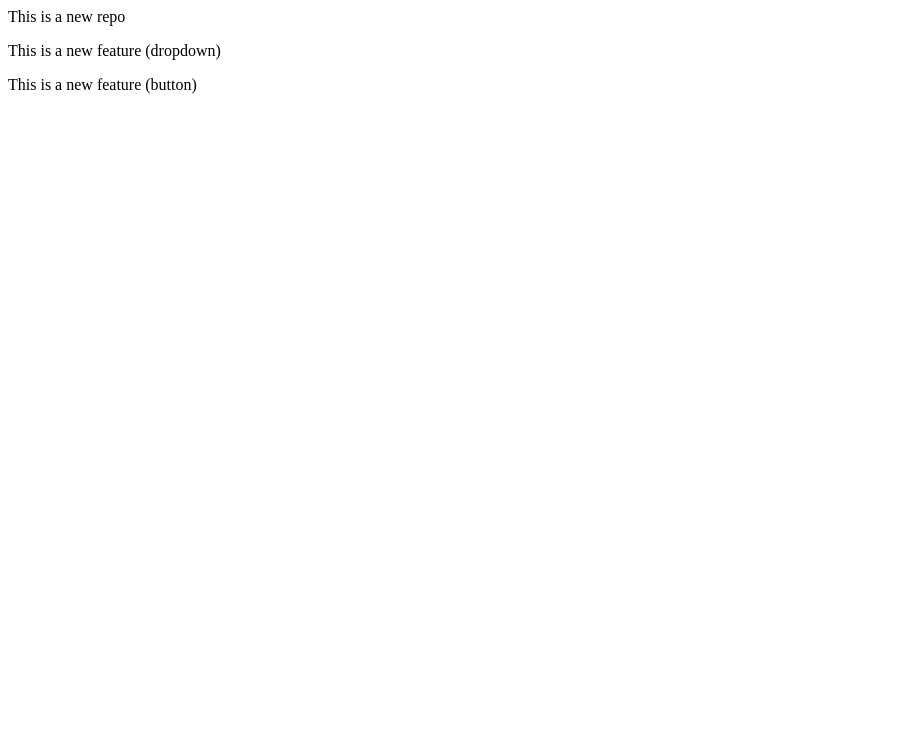
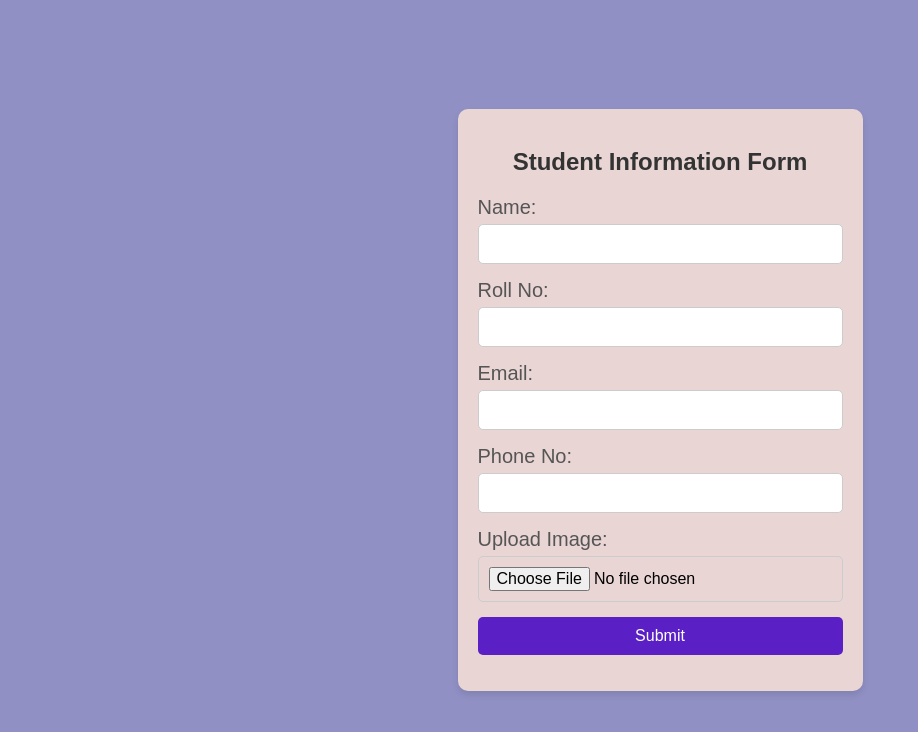
Before and after one commit to Moonlight542/Localrepo, a plain HTML site: page index.html in a window 1280 px wide. Shown: the whole page, without its empty margins (0-918 px from the left). Drawn offline with Linux system fonts and the light colour scheme.

Commit message:
Add files via upload

```diff
--- /dev/null
+++ b/index.css
@@ -0,0 +1,57 @@
+body {
+    font-family: Arial, sans-serif;
+    background-color: #9090c5;
+    display: flex;
+    justify-content: center;
+    align-items: center;
+    height: 100vh;
+    margin: 0;
+  }
+
+  .form-container {
+    background: #ead5d5;
+    border-radius: 10px;
+    box-shadow: 0 4px 6px rgba(0, 0, 0, 0.1);
+    padding: 20px;
+    width: 100%;
+    max-width: 400px;
+  }
+
+  form {
+    display: flex;
+    flex-direction: column;
+  }
+
+  h2 {
+    text-align: center;
+    color: #333;
+    margin-bottom: 20px;
+  }
+
+  label {
+    font-size: 20px;
+    margin-bottom: 5px;
+    color: #555;
+  }
+
+  input {
+    font-size: 16px;
+    padding: 10px;
+    margin-bottom: 15px;
+    border: 1px solid #ccc;
+    border-radius: 5px;
+  }
+
+  button {
+    background-color: #5a20c6;
+    color: white;
+    font-size: 16px;
+    padding: 10px;
+    border: none;
+    border-radius: 5px;
+    cursor: pointer;
+  }
+
+  button:hover {
+    background-color: #45a049;
+  }
--- a/index.html
+++ b/index.html
@@ -1,3 +1,32 @@
-<p> This is a new repo</p>
-<p> This is a new feature (dropdown)</p>
-<p> This is a new feature (button)</p>
+<DOCTYPE html>
+<html lang="en">
+<head>
+  <meta charset="UTF-8">
+  <meta name="viewport" content="width=device-width, initial-scale=1.0">
+  <title>Student Form</title>
+  <link rel="stylesheet" href="index.css">
+</head>
+<body>
+  <div class="form-container">
+    <form action="/submit" method="POST" enctype="multipart/form-data">
+      <h2>Student Information Form</h2>
+      <label for="name">Name:</label>
+      <input type="text" id="name" name="name" required>
+
+      <label for="rollNo">Roll No:</label>
+      <input type="text" id="rollNo" name="rollNo" required>
+
+      <label for="email">Email:</label>
+      <input type="email" id="email" name="email" required>
+
+      <label for="phone">Phone No:</label>
+      <input type="tel" id="phone" name="phone" required pattern="[0-9]{10}">
+
+      <label for="image">Upload Image:</label>
+      <input type="file" id="image" name="image" accept="image/*" required>
+
+      <button type="submit">Submit</button>
+    </form>
+  </div>
+</body>
+</html>
```
